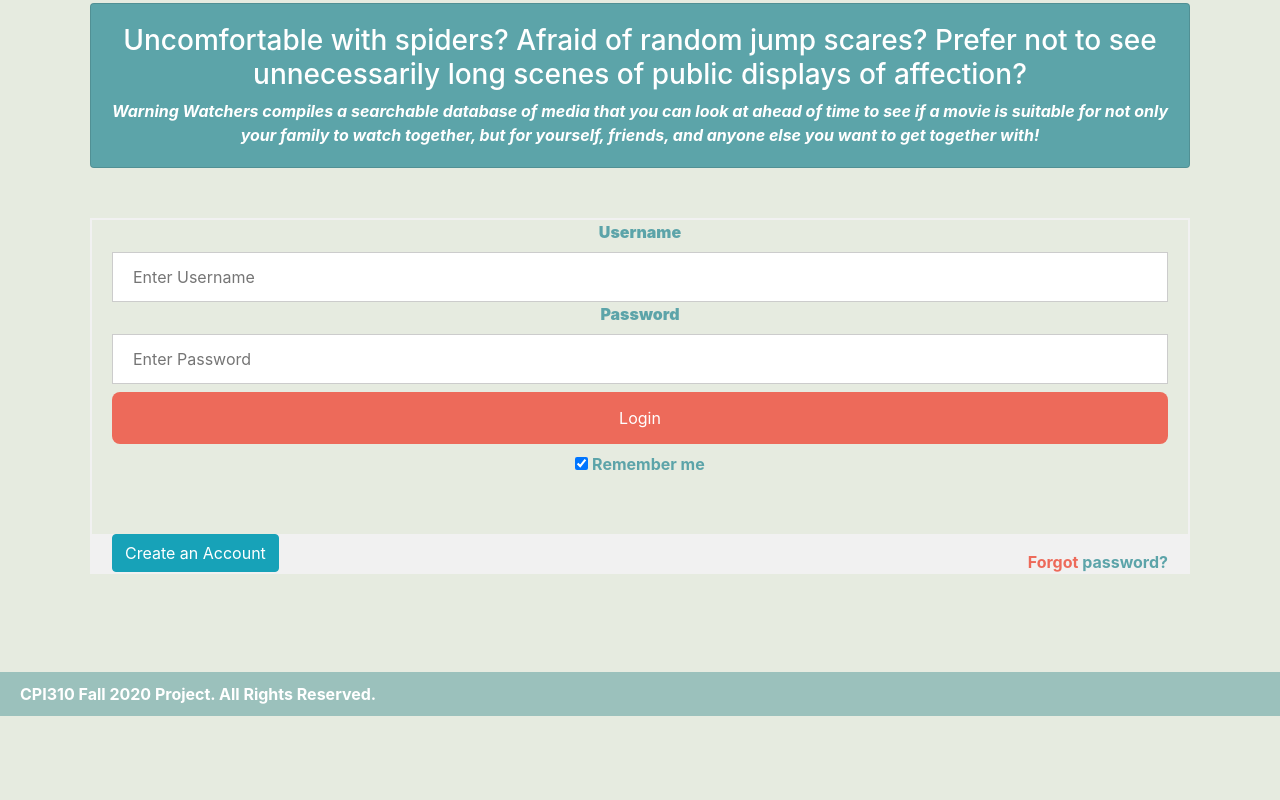
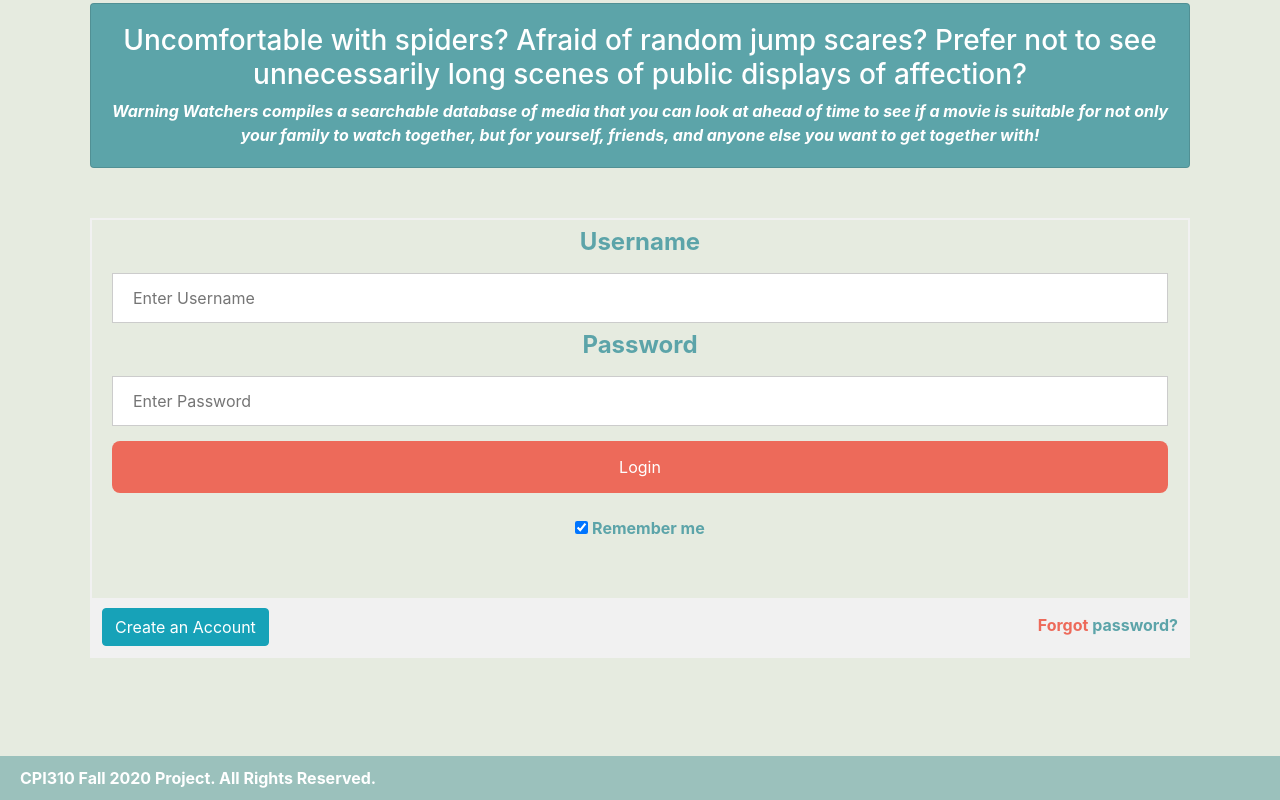
Before and after one commit to uniquear/Warning-Watchers, a website: page index.html in a window 1280 px wide. Shown: the part 463-1263 px from the top of the page. Before the commit the page ends 1179 px from the top, so only its background shows below. Drawn offline with nearby package versions, Linux system fonts and the light colour scheme.

Commit message:
fixing account form

```diff
--- a/index.html
+++ b/index.html
@@ -104,10 +104,10 @@
                 <div class= "container" >
                   <form action="#" method="post">
                     <div class="container">
-                      <label for="uname"><b>Username</b></label>
+                      <label for="uname"><h4><b>Username</b></h4></label>
                       <input type="text" placeholder="Enter Username" name="uname" required>
 
-                      <label for="psw"><b>Password</b></label>
+                      <label for="psw"><h4><b>Password</b></h4></label>
                       <input type="password" placeholder="Enter Password" name="psw" required>
 
                       <button type="submit">Login</button>
--- a/styling/index.css
+++ b/styling/index.css
@@ -77,6 +77,10 @@ form {
 border: 2px solid #f1f1f1;
 }
 
+label {
+    margin-top: .5rem;
+}
+
 /* Full-width inputs */
 input[type=text], input[type=password] {
 width: 100%;
@@ -93,7 +97,7 @@ button {
     color: white;
     border: none;
     padding: 14px 20px;
-    margin: 8px 0;
+    margin: 15px 0;
     cursor: pointer;
     width: 100%;
     border-radius: 8px;
@@ -114,10 +118,12 @@ button:hover {
 
 .cnclbtn-container {
     width: 100%;
-    padding-left: 20px;
-    padding-right: 20px;
+    padding-left: 10px;
+    padding-right: 10px;
     margin-right: auto;
     margin-left: auto;
+    padding-top: 10px;
+    padding-bottom: 10px;
 
     position: relative;
     text-align: left;
@@ -126,8 +132,9 @@ button:hover {
 /* The "Forgot password" text */
 span.psw {
     float: right;
-    padding-top: 16px;
+    padding-top: 5px;
     color: #ED6A5A;
+    text-align: center;
 }
 
 /* Change styles for span and cancel button on extra small screens */
```
